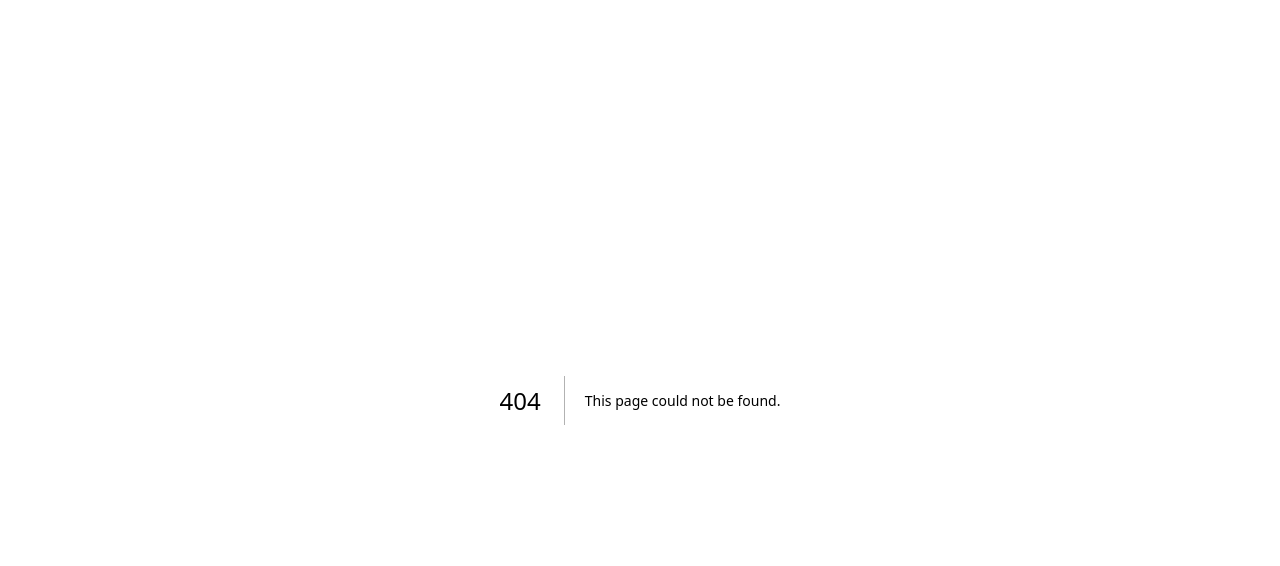
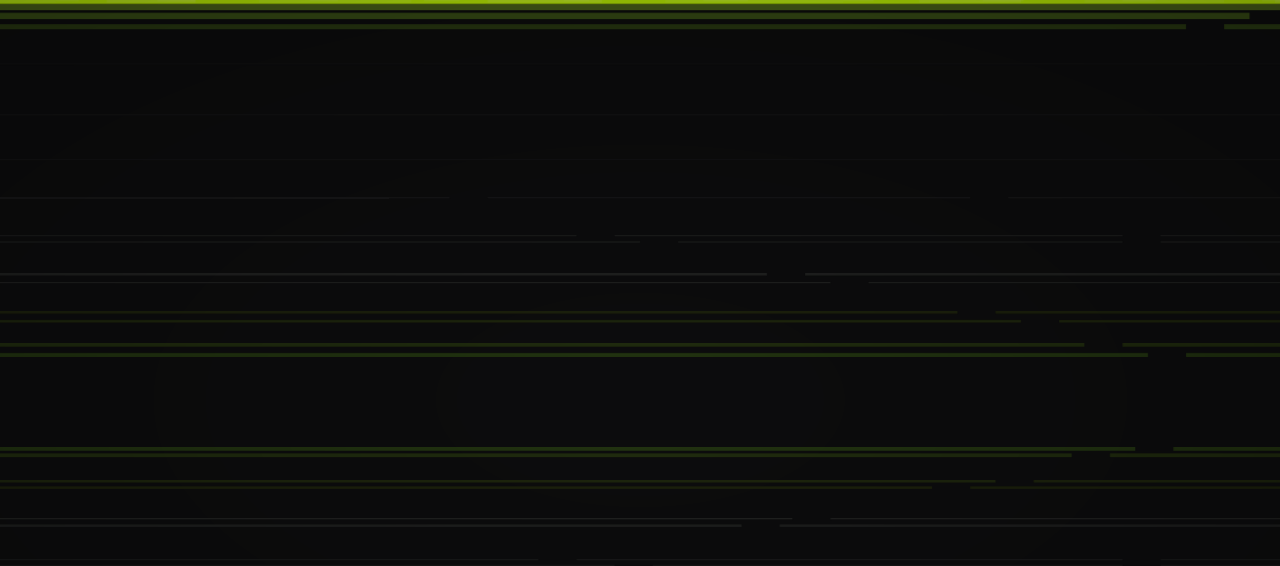
Before and after one commit to 14salfd-boop/continuousai.com, a Next.js app: page /heartbeat in a window 1280 px wide. Before the commit this address had no page. Shown: the top 566 px of the page. Built offline with nearby package versions, Linux system fonts and the light colour scheme.

Commit message:
Add /heartbeat page showing animated SVG
Generated with [Continue](https://continue.dev)

Co-Authored-By: Continue <noreply@continue.dev>

```diff
--- /dev/null
+++ b/app/heartbeat/page.tsx
@@ -0,0 +1,10 @@
+export default function Heartbeat() {
+  return (
+    <div style={{ margin: 0, padding: 0, width: '100vw', height: '100vh', overflow: 'hidden' }}>
+      <iframe
+        src="/og-image.svg"
+        style={{ width: '100%', height: '100%', border: 'none' }}
+      />
+    </div>
+  );
+}
```
